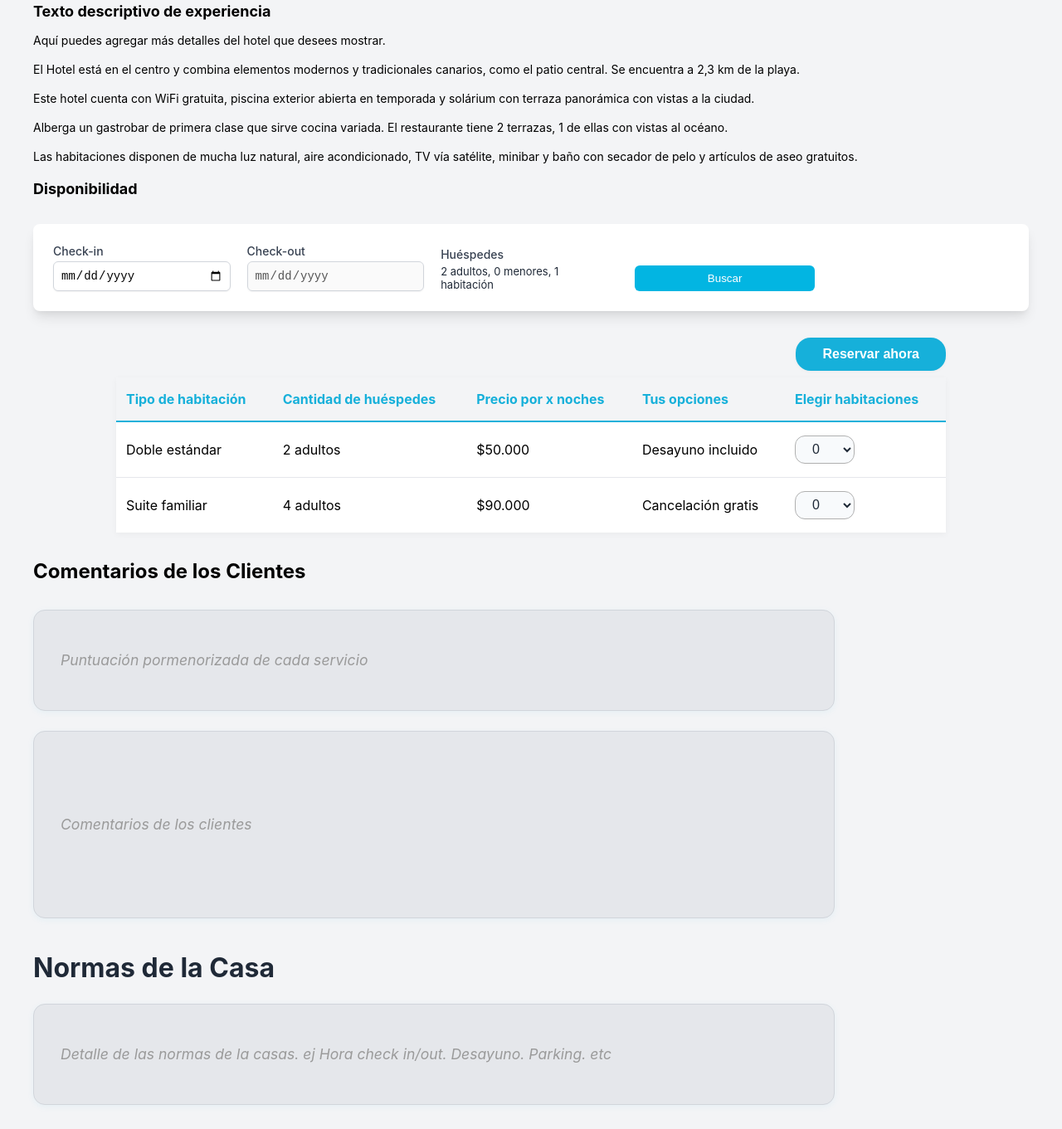
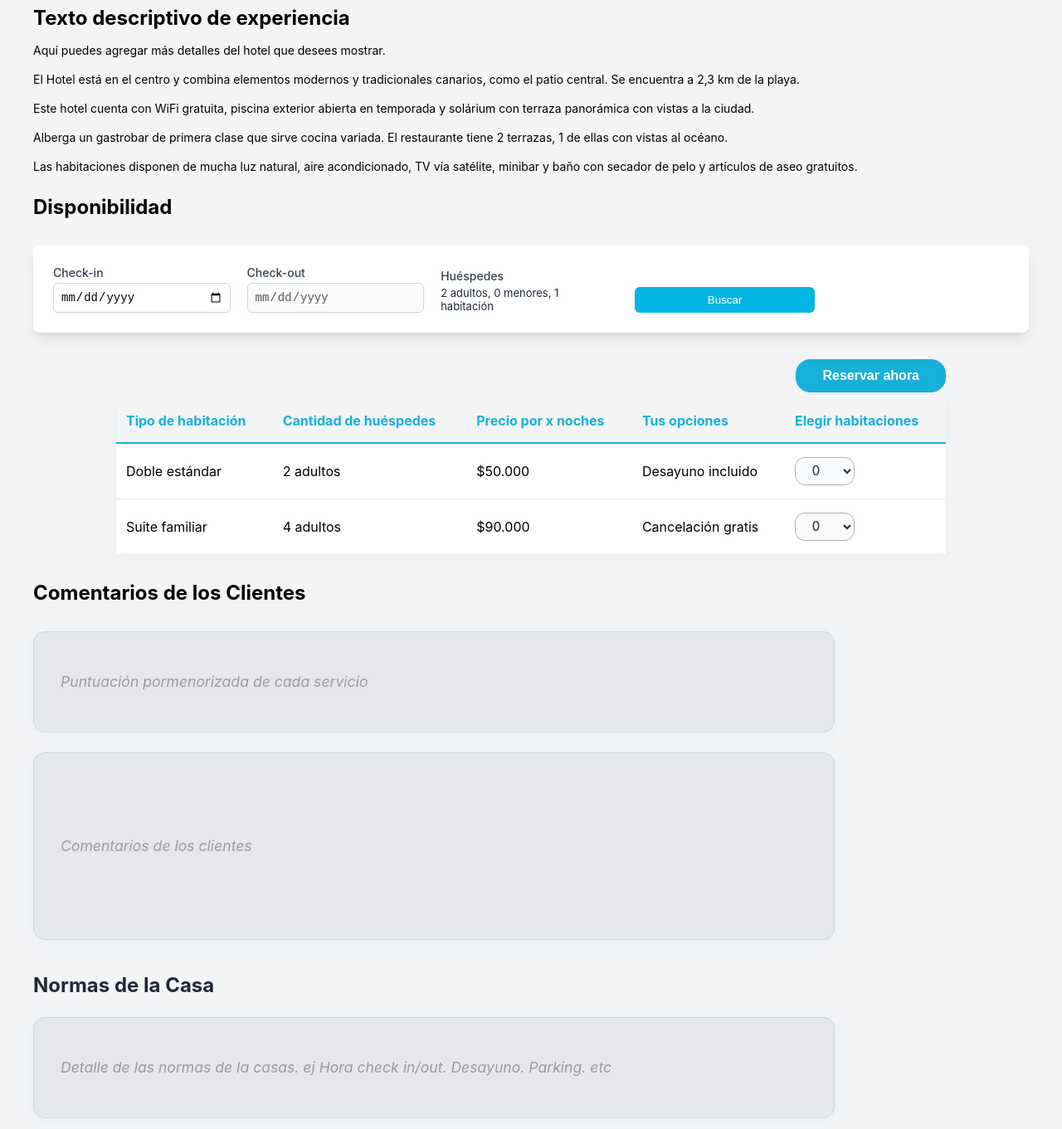
Before and after one commit to smamby/pigh, a website: page public/pages/alojamiento.html in a window 1280 px wide. Shown: the part 658-2019 px from the top of the page at 83% size. Drawn offline with Linux system fonts and the light colour scheme.

Commit message:
cambio tamaño fuente títulos

```diff
--- a/public/css/alojamiento.css
+++ b/public/css/alojamiento.css
@@ -723,7 +723,7 @@ body {
 /* Texto descriptivo de experiencia */
 .texto-descriptivo {
     font-weight: bold;
-    font-size: 18px;
+    font-size: 24px;
     margin-bottom: 10px;
 }
 
@@ -891,7 +891,7 @@ body {
 }
 
 .titulo-normas {
-    font-size: 2rem;
+    font-size: 1.5rem;
     font-weight: bold;
     margin: 2.5rem 0 1.5rem 0;
     color: #1f2937;
```
